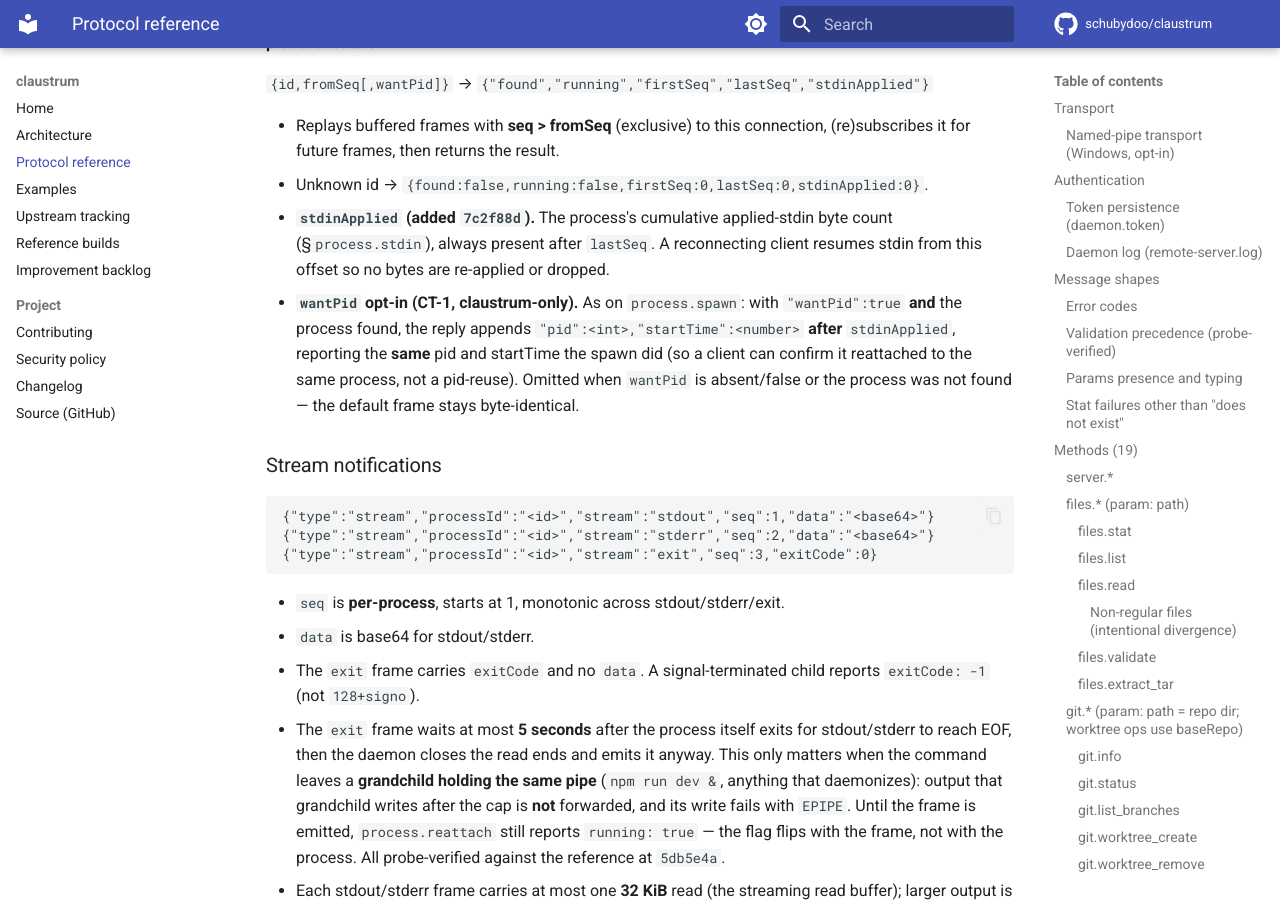
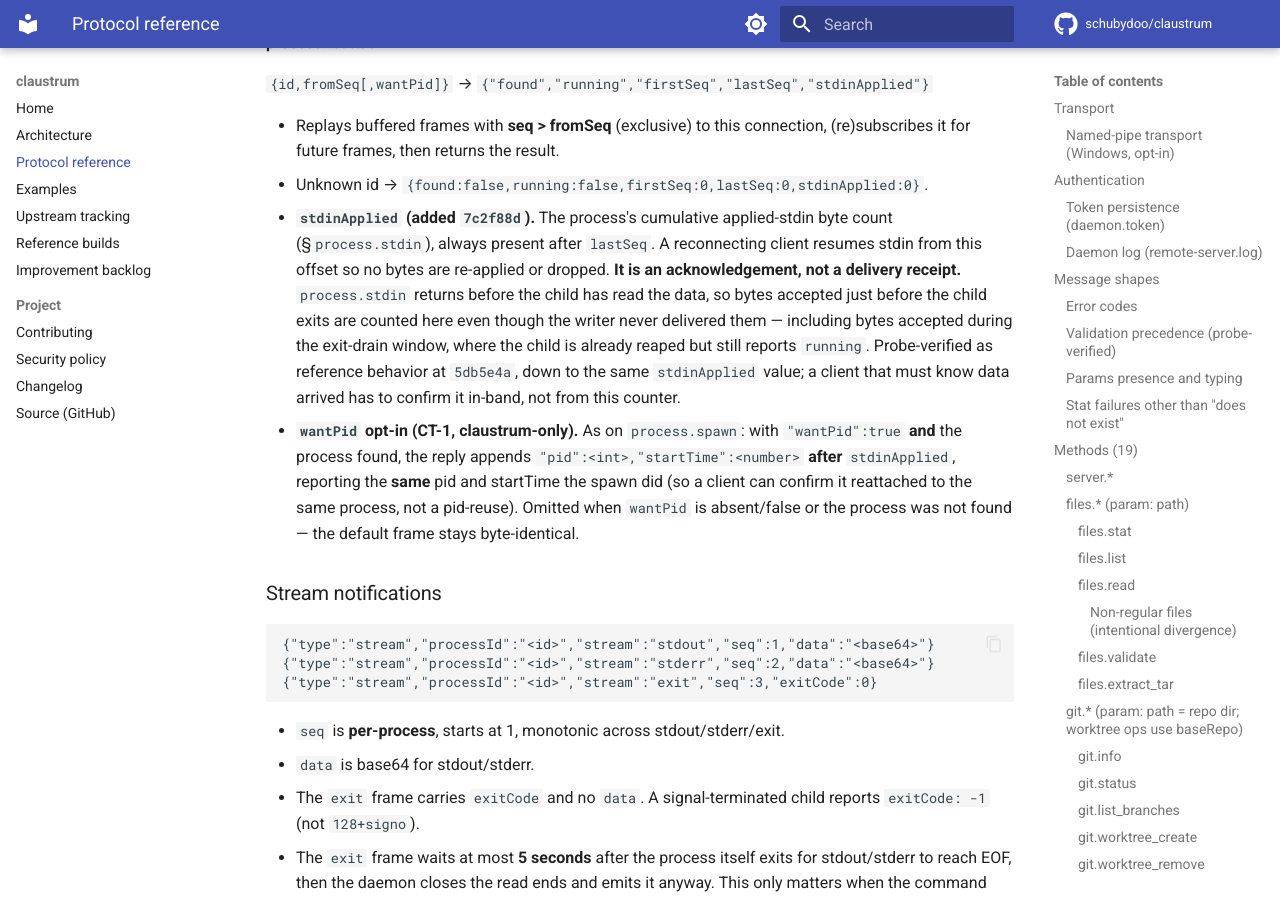
Before and after one commit to schubydoo/claustrum, an MkDocs documentation site: the page built from docs/PROTOCOL.md, in a window 1280 px wide and 900 px high, scrolled down 11786 px. Built offline with MkDocs 1.6.1 and Material for MkDocs 9.7.7, drawn with Linux system fonts in a browser that asks for light colours; comment, search, counter and statistics services are not loaded.

Commit message:
docs: state that stdinApplied is an acknowledgement, not a delivery receipt
Greptile flagged that stdin accepted during the exit drain is acknowledged,
advances stdinApplied, and is then discarded when the writer hits the child's
closed pipe -- so a reconnecting client reads an inflated high-water and cannot
know to resend.

Every part of that is true, and it is exactly what the reference does. Measured
against 5db5e4a with a child that exits while a grandchild holds stdout:

  process.stdin during the window   ref {"success":true,"applied":6}   cla identical
  process.stdin after the window    ref -32602 Process not running     cla identical
  reattach.stdinApplied after       ref 6                              cla identical

The high-water row is the decisive one: the reference reports 6 for bytes that
never reached the child, misleading a reconnecting client in precisely the same
way. The async-ack design makes this unavoidable on any path where the child
dies between ack and write -- a path that exists with no drain window at all.

What #186 changed is the WIDTH, not the behavior: the window was microseconds
and is now up to exitDrainGrace, so the wart is easier to hit while staying
byte-identical. Narrowing it means diverging on a wire field, so it is a
maintainer decision, recorded as item 4 in scratch/TODO-parity-decisions.md
alongside the three from the last sweep. Document the hazard here so no client
mistakes the counter for proof of delivery.

Co-Authored-By: Claude Opus 5 (1M context) <noreply@anthropic.com>

```diff
--- a/docs/PROTOCOL.md
+++ b/docs/PROTOCOL.md
@@ -524,6 +524,13 @@ unknown id is not an error):
 - **`stdinApplied` (added `7c2f88d`).** The process's cumulative applied-stdin
   byte count (§`process.stdin`), always present after `lastSeq`. A reconnecting
   client resumes stdin from this offset so no bytes are re-applied or dropped.
+  **It is an acknowledgement, not a delivery receipt.** `process.stdin` returns
+  before the child has read the data, so bytes accepted just before the child
+  exits are counted here even though the writer never delivered them — including
+  bytes accepted during the exit-drain window, where the child is already reaped
+  but still reports `running`. Probe-verified as reference behavior at `5db5e4a`,
+  down to the same `stdinApplied` value; a client that must know data arrived has
+  to confirm it in-band, not from this counter.
 - **`wantPid` opt-in (CT-1, claustrum-only).** As on `process.spawn`: with
   `"wantPid":true` **and** the process found, the reply appends
   `"pid":<int>,"startTime":<number>` **after** `stdinApplied`, reporting the
```
